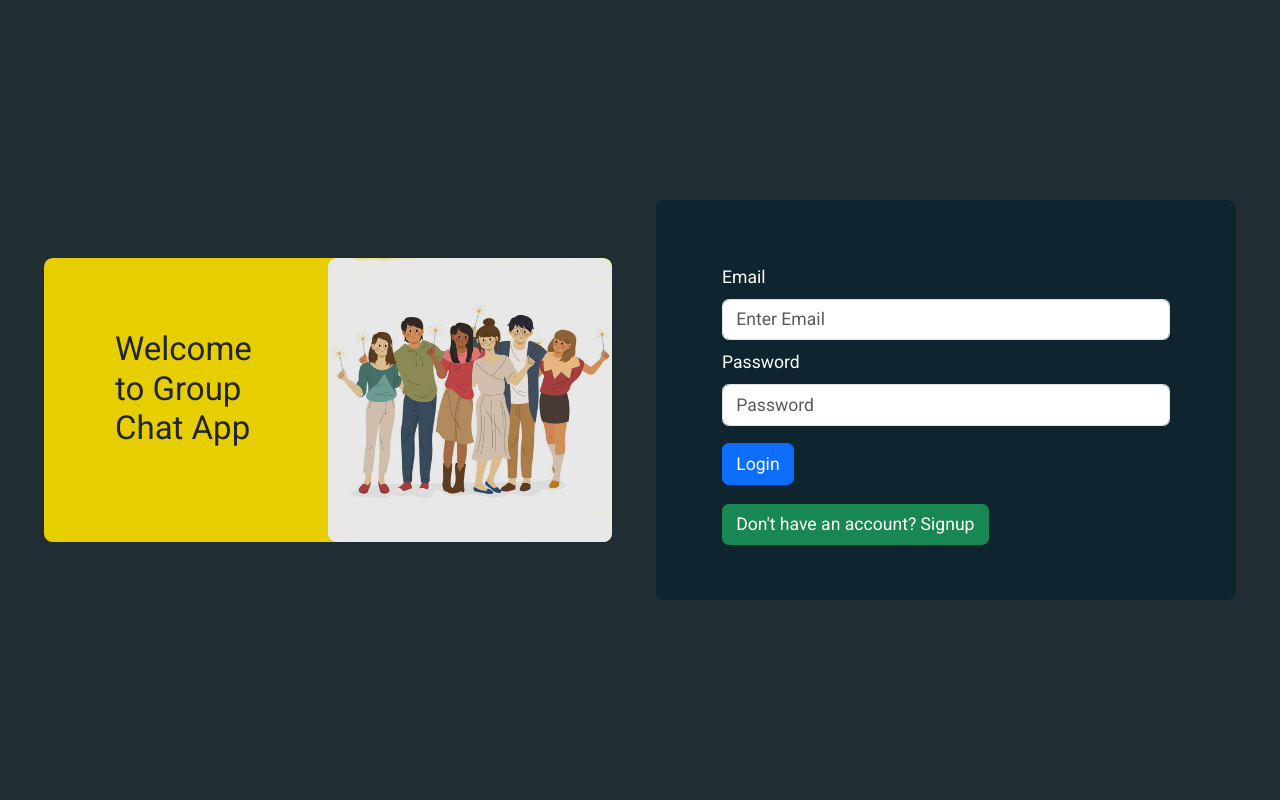
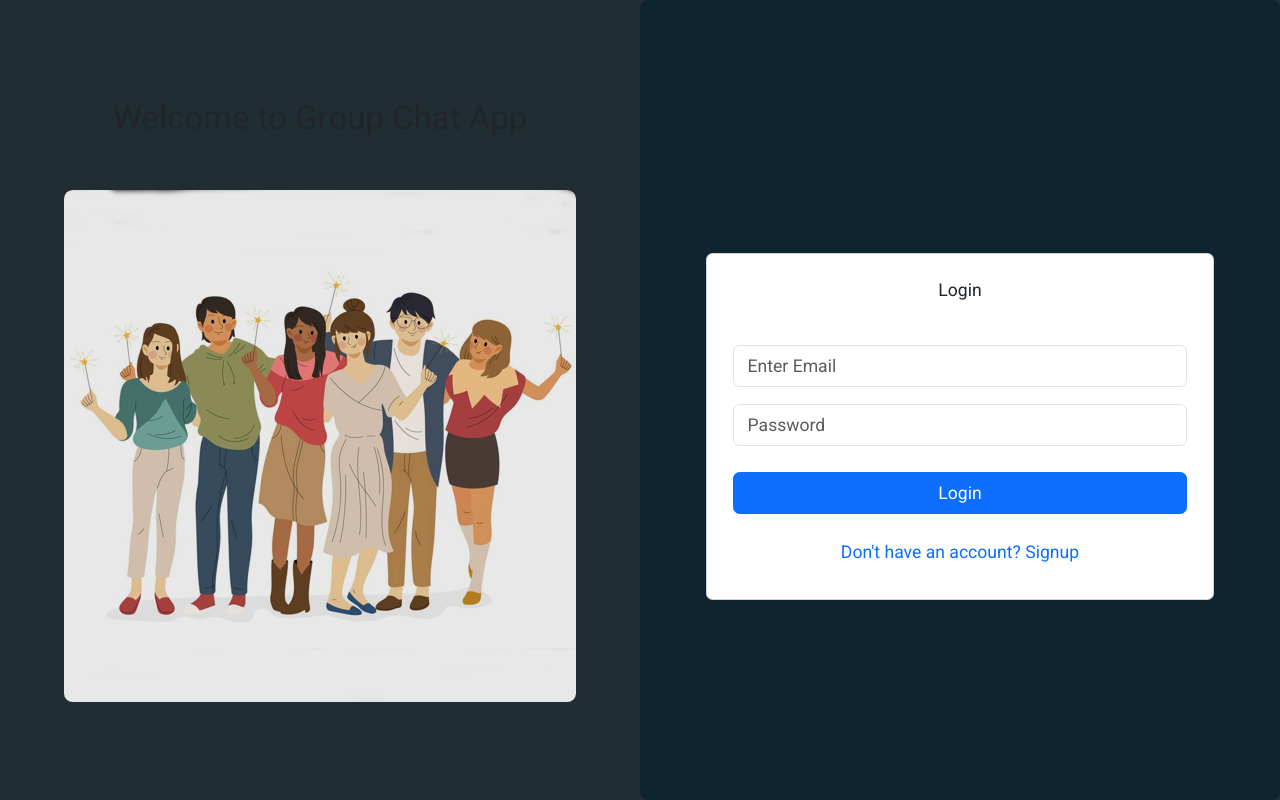
Before and after one commit to RKY2023/Group-Chat-App, a React (Create React App) app in the folder client/: page / in a window 1280 px wide. Built offline with nearby package versions, Linux system fonts and the light colour scheme.

Commit message:
login ui, bug fixes

```diff
--- a/client/src/components/Login/login.js
+++ b/client/src/components/Login/login.js
@@ -94,37 +94,36 @@ const Login = () => {
 
     return (
         <>
-        <div className="container">
-        <div className="text-warning">{error}</div>
+        <div className="container mt-5">
+        <div className="card p-4">
+        <h2 className="text-center mb-4">{loginMode === 'signup' ? 'Sign Up' : 'Login'}</h2>
         <Form onSubmit={submitHandler}>
+        <div className="text-warning text-center mb-3">{error}</div>
             { loginMode === 'signup' &&
-            <Form.Group className="text-white mt-2">
-                <Form.Label>Name</Form.Label>
+            <Form.Group className="text-dark mb-3">
                 <Form.Control type="text" placeholder="Enter Name" ref={inputNameRef}/>
             </Form.Group>
             }
-            <Form.Group className="text-white mt-2">
-                <Form.Label>Email</Form.Label>
+            <Form.Group className="text-dark mb-3">
                 <Form.Control type="email" placeholder="Enter Email" ref={inputEmailRef}/>
             </Form.Group>
-            <Form.Group className="text-white mt-2">
-                <Form.Label>Password</Form.Label>
+            <Form.Group className="text-dark mb-3">
                 <Form.Control type="password" placeholder="Password" ref={inputPasswordRef}/>
             </Form.Group>
             { loginMode === 'signup' &&
-            <Form.Group className="text-white mt-2">
-                <Form.Label>Phone No</Form.Label>
+            <Form.Group className="text-dark mb-3">
                 <Form.Control type="number" placeholder="Phone no" ref={inputPhonenoRef}/>
             </Form.Group>
             }
-            <Button variant="primary" type="submit" className="mt-3">
+            <Button variant="primary" type="submit" className="mt-2 w-100">
                 {loginMode === 'signup' ? 'Sign Up': 'Login' }
             </Button>
-            <hr/>
-            <Button onClick={switchLoginModeHandler} variant="success" className="mt-3">
+
+            <Button onClick={switchLoginModeHandler} variant="link" className="mt-3 w-100 text-decoration-none">
                 {(loginMode === 'signup') ? 'Already have an Account? Login' : 'Don\'t have an account? Signup' }
             </Button>
         </Form>
+        </div>
         </div>
         </>
     );
--- a/client/src/components/chat/ChatDetail.js
+++ b/client/src/components/chat/ChatDetail.js
@@ -12,11 +12,7 @@ function ChatDetail() {
   const lastMessageId = useSelector(state => state.chat.lastMsgId);
   const userId = useSelector(state => state.chat.loggedInUserId);
 
-  // console.log(lastMessageId ,'user', userId, groupId, lastMessageId );
-
   const messages = useSelector(state => state.chat.chats);
-  // const [messages, setMessages] = useState(messageData);
-  // const [sent, setSent] = useState(false);
   const bottomRef = useRef(null);
 
   const submitMsg = useCallback( async (msgData) => {
@@ -28,21 +24,17 @@ function ChatDetail() {
         }
       });
     const data = await response.json();
-    // console.log(data);
     if(data && data.thread === 'success'){
       // fetch chat / update chat again
-      // setSent(true);
     }
-  },[]);
+  },[api_url]);
 
-  const getChats = async (userId, groupId, lastMessageId) => {
-    // console.log('getchat called', userId, groupId, lastMessageId);
+  const getChats = useCallback(async (userId, groupId, lastMessageId) => {
     const msgData = {
       user: userId,
       groupId,
       lastMessageId: lastMessageId
     }
-    // console.log(msgData);
     const response = await fetch(api_url+"/getThread",{
         method: "POST",
         body: JSON.stringify(msgData),
@@ -51,16 +43,10 @@ function ChatDetail() {
         }
     });
     const data = await response.json();
-    // const tt = new Date();
-    // console.log(tt.getMinutes(), tt.getSeconds());
     if(data.threads) {
       dispatch(chatActions.setNewChats(data.threads));
-    } else {
-      //
     }
-    // setSent(false);
-    // console.log('Threads =>',data.threads);
-  };
+  }, [api_url, dispatch]);
 
   useEffect(() => {
     bottomRef.current.scrollIntoView({
@@ -68,39 +54,20 @@ function ChatDetail() {
     })
   },[messages]);
 
-
   useEffect(() => {
-    // console.log('gg', groupId)
     const timer = setInterval(async () => {
       if(groupId > 0) {
-        // console.log('fetching chat =>', userId, groupId, lastMessageId);
         await getChats(userId, groupId, lastMessageId);
-      } else {
-        // console.log('useff');
       }
     }, 1000);
     return () => {
-      // Cleanup logic here
-      // clear old timer bfore setting new timer
-      (() => {
-        clearInterval(timer);
-      })();
+      clearInterval(timer);
     };
   },[userId, groupId, lastMessageId, getChats]);
 
-  useEffect(() => {
-    // Setup logic here
-
-    return () => {
-      // Cleanup logic here
-    };
-  }, []);
-
   return (
     <div className="flex flex-col h-screen">
-      {/* Group nav  */}
       <GroupNav />
-      {/* Messages section  */}
       <div
         className={`bg-[#0a131a] bg-[url('./assets/images/bg.webp')] bg-contain overflow-y-scroll h-100`}
         style={{ padding: "12px 7%" }}
@@ -114,13 +81,8 @@ function ChatDetail() {
             img={msg.img}
           />;
         })}
-        <div
-          ref={bottomRef}>
-
-        </div>
+        <div ref={bottomRef}></div>
       </div>
-
-      {/* Bottom section  */}
       <ChatForm messages={messages} onSubmitMsg={submitMsg}/>
     </div>
   );
--- a/client/src/components/group/groupInfo/GroupInfoMenu.js
+++ b/client/src/components/group/groupInfo/GroupInfoMenu.js
@@ -31,7 +31,7 @@ function GroupInfoMenu() {
   useEffect(() => {
     console.log('groupInfo =>');
     groupInfo();
-  });
+  }, [groupId, api_url, dispatch]);
 
   return (
     <div className="flex flex-col border-r border-neutral-700 w-100 h-screen">
--- a/client/src/index.js
+++ b/client/src/index.js
@@ -10,11 +10,11 @@ import store from './store/index';
 
 const root = ReactDOM.createRoot(document.getElementById('root'));
 root.render(
-  // <React.StrictMode> // for stop twice api and re render
+  <React.StrictMode>
     <Provider store={store}>
     <BrowserRouter>
     <App />
     </BrowserRouter>
     </Provider>
-  // </React.StrictMode>
+  </React.StrictMode>
 );
--- a/client/src/pages/login.jsx
+++ b/client/src/pages/login.jsx
@@ -7,18 +7,13 @@ import logo from "../assets/images/grf1.PNG";
 function LoginPage () {
   return (
     <div className="flex justify-center items-center w-screen h-screen bg-[#202d33]">
-      <div className="flex w-50 bg-[#E6CE00] rounded-lg m-10">
-        <h1 className="flex justify-center items-center rounded-lg">
-          <div className="w-50 h-50 text-3xl">
-          Welcome to Group Chat App
-          </div>
-        </h1>
-        {/* <video controls width="70%" className="videoPlayer" src={video}></video> */}
-        <img src={logo} alt="Welcome to Group Chat App" className="flex rounded-lg w-50 h-50" />
-      </div>
-      <div className="flex justify-center items-center w-50 min-w-[500px] bg-[#0E242E] rounded-lg h-50 p-5 mr-10">
-        <Login />
-      </div>
+        <div className="flex flex-col justify-center items-center w-1/2 h-full p-5" style={{flex: 1}}>
+          <h1 className="text-3xl mb-5">Welcome to Group Chat App</h1>
+          <img src={logo} alt="Welcome to Group Chat App" className="rounded-lg w-full h-auto" />
+        </div>
+        <div className="flex justify-center items-center w-1/2 h-screen bg-[#0E242E] rounded-lg p-5" style={{flex: 1}}>
+          <Login />
+        </div>
     </div>
   );
 };
```
Also changed, not shown: 2 other files (tests, documents, lock files or other folders).
